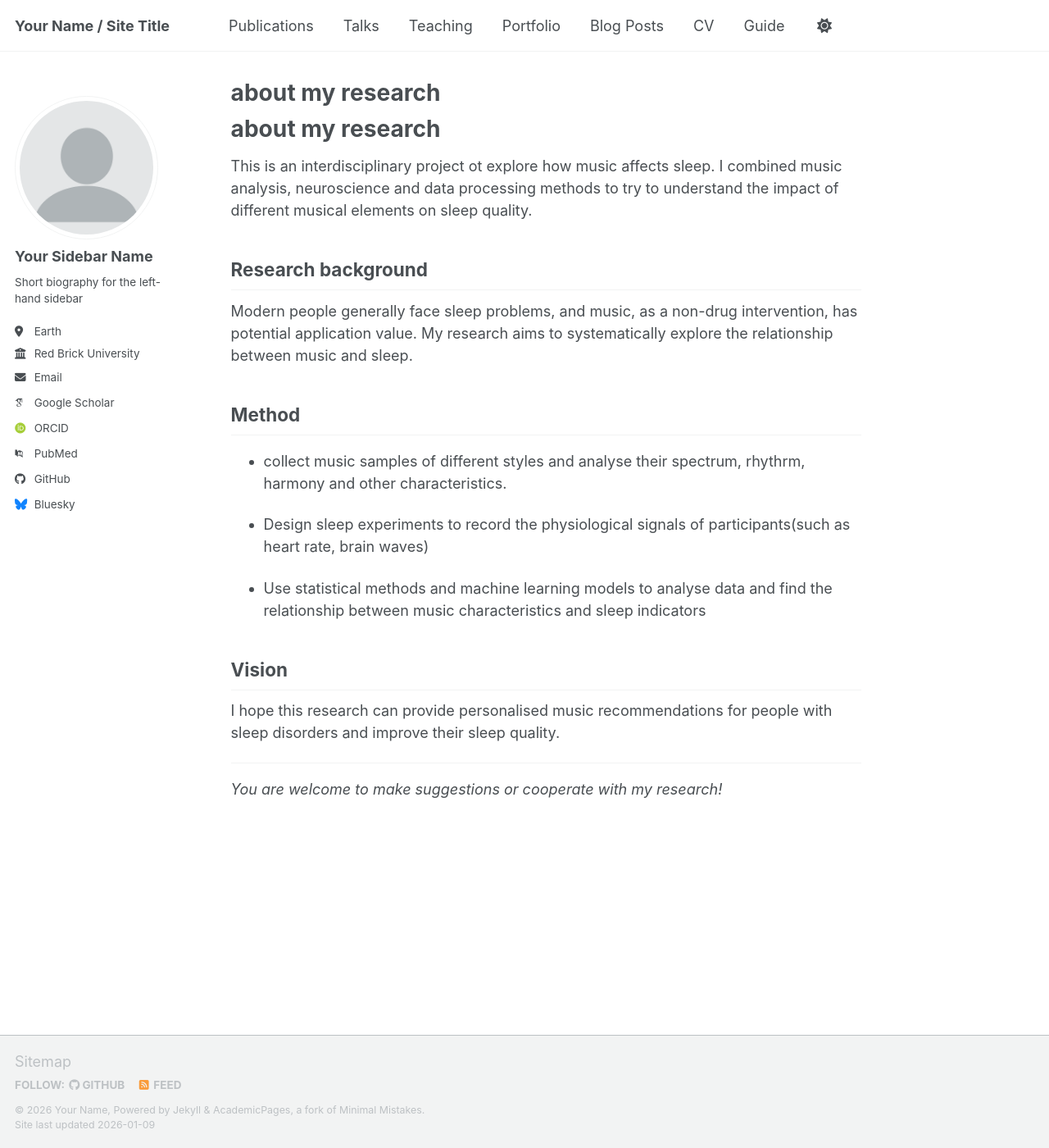
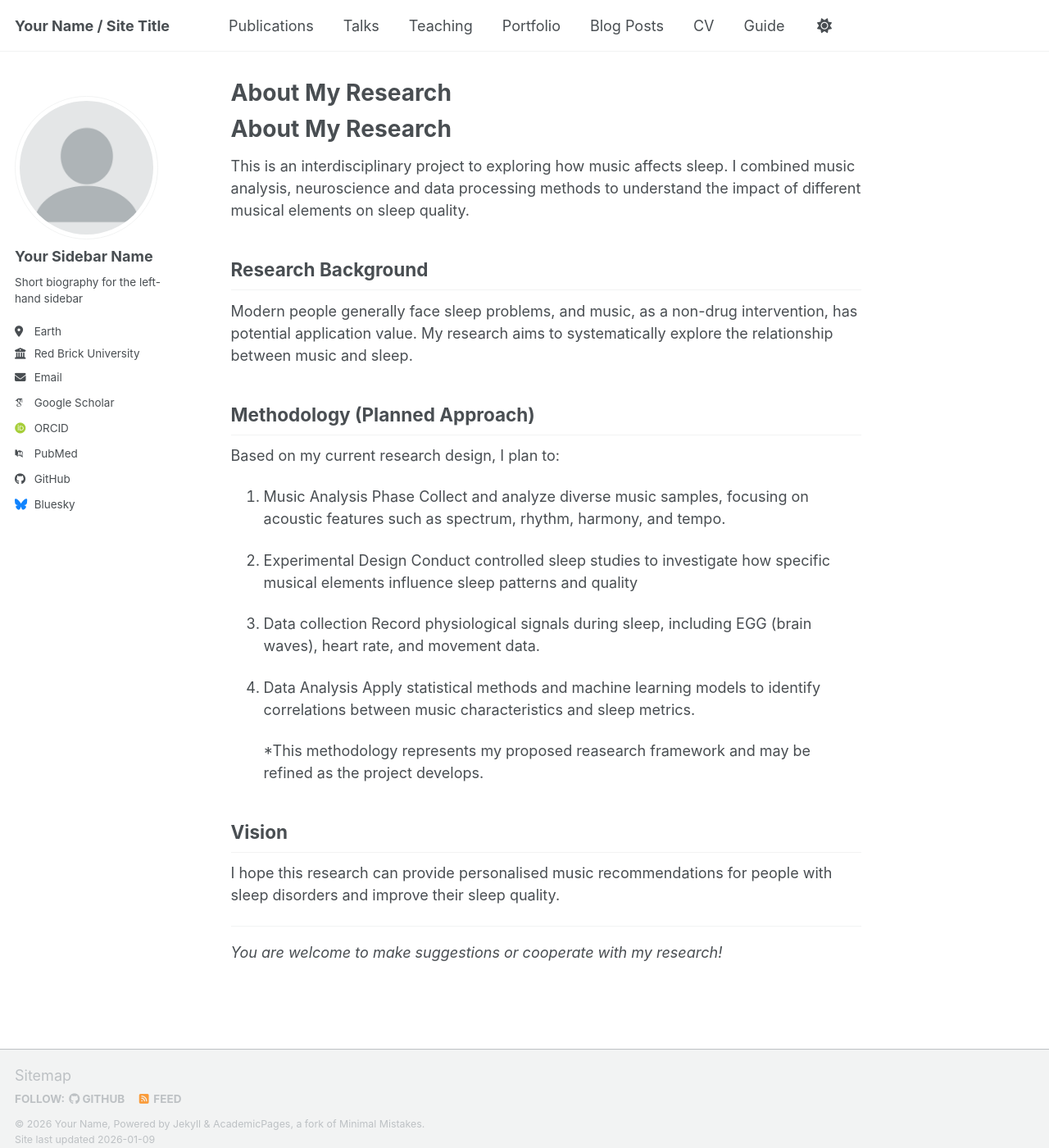
Before and after one commit to Taiguoguo/Taiguoguo-Research, a Jekyll site: the page built from _pages/about.md, in a window 1280 px wide and 1400 px high. Shown: the whole window at 82% size. Built offline with Jekyll 4.4.1, drawn with Linux system fonts in a browser that asks for light colours; some web fonts are replaced; our own code applies the rules of GitHub Pages for plain Markdown files; a script bundle is joined from its source files by our own code; library files that are not in the unit come from our copies.

Commit message:
Update about.md

```diff
--- a/_pages/about.md
+++ b/_pages/about.md
@@ -1,22 +1,34 @@
-# about my research
+# About My Research
 
-This is an interdisciplinary project ot explore how music affects sleep. I combined music analysis, neuroscience and data processing methods to try to understand the impact of different musical elements on sleep quality.
+This is an interdisciplinary project to exploring how music affects sleep. I combined music analysis, neuroscience and data processing methods to understand the impact of different musical elements on sleep quality.
 
-## Research background
+## Research Background
 
 Modern people generally face sleep problems, and music, as a non-drug intervention, has potential application value. My research aims to systematically explore the relationship between music and sleep.
 
-## Method
+## Methodology (Planned Approach)
 
-- collect music samples of different styles and analyse their spectrum, rhythrm, harmony and other characteristics.
+Based on my current research design, I plan to:
 
-- Design sleep experiments to record the physiological signals of participants(such as heart rate, brain waves)
+1. Music Analysis Phase
+    Collect and analyze diverse music samples, focusing on acoustic features such as spectrum, rhythm, harmony, and tempo.
 
-- Use statistical methods and machine learning models to analyse data and find the relationship between music characteristics and sleep indicators
+2. Experimental Design
+   Conduct controlled sleep studies to investigate how specific musical elements influence sleep patterns and quality
+
+3. Data collection
+  Record physiological signals during sleep, including EGG (brain waves), heart rate, and movement data.
+
+4. Data Analysis
+   Apply statistical methods and machine learning models to identify correlations between music characteristics and sleep metrics.
+
+   *This methodology represents my proposed reasearch framework and may be refined as the project develops.
+
 
 ## Vision
 
 I hope this research can provide personalised music recommendations for people with sleep disorders and improve their sleep quality.
 
 ---
+
 *You are welcome to make suggestions or cooperate with my research!*
```
